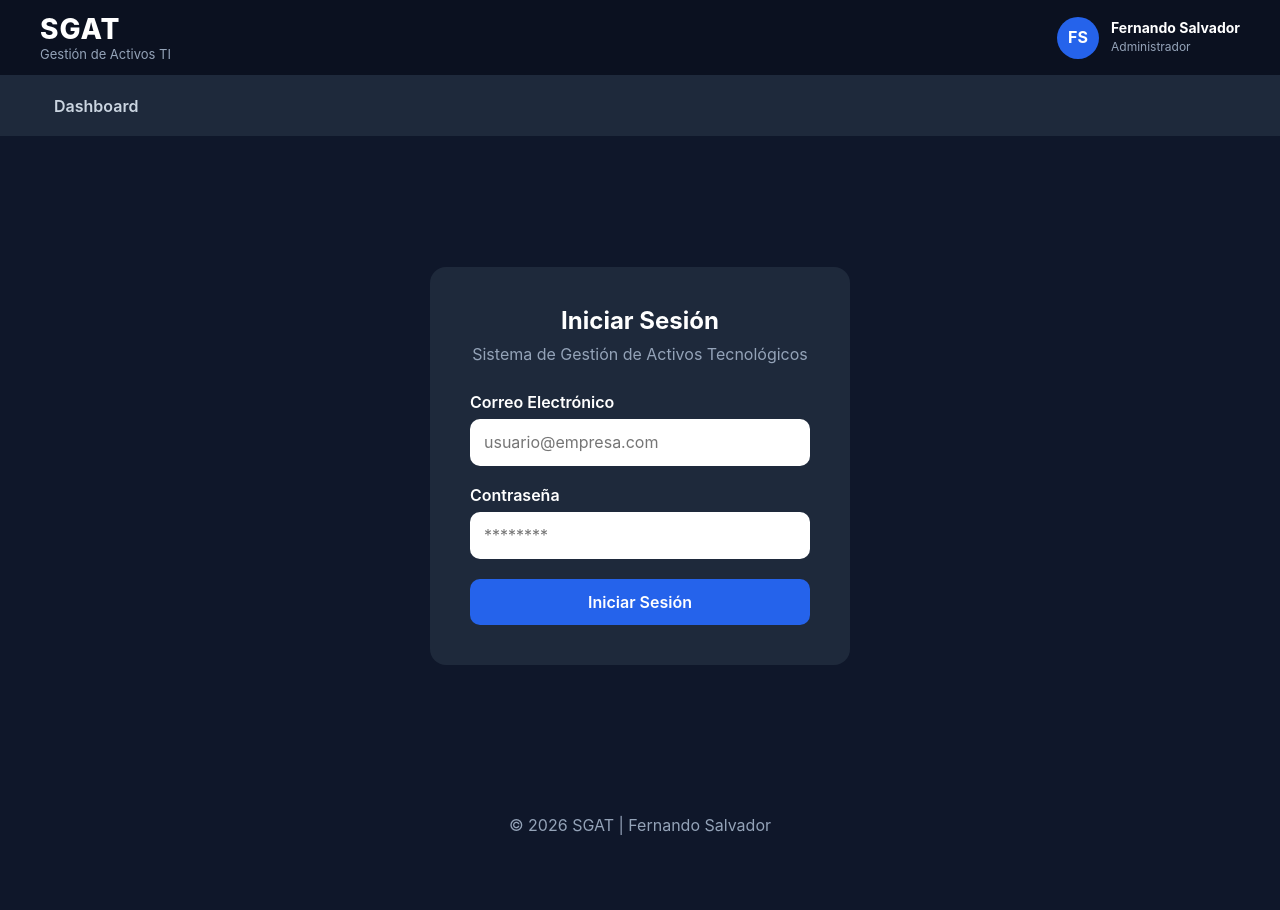
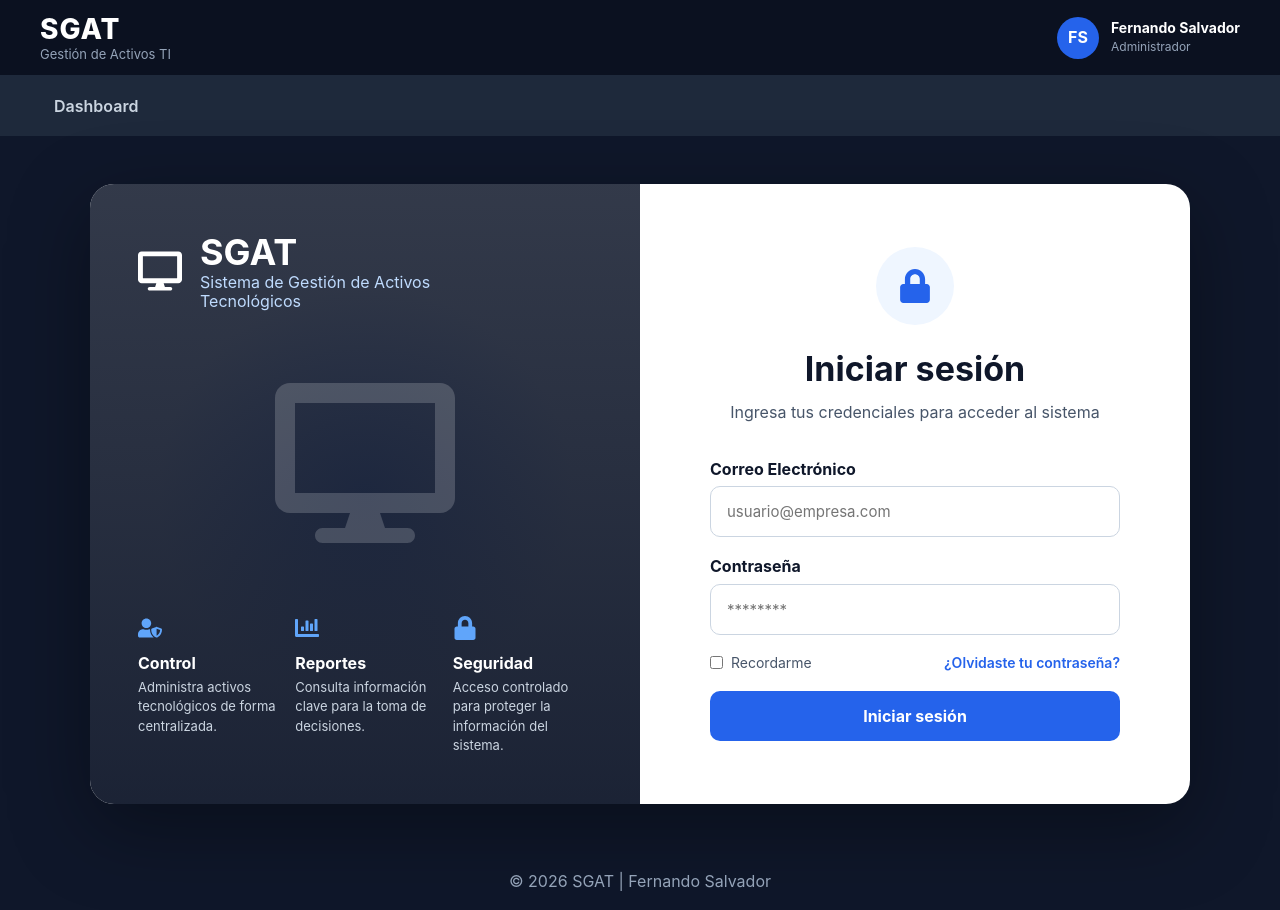
Before and after one commit to cazador0587/web_project_SGAT_frontend, a React (Vite) app: page /login in a window 1280 px wide. Before the commit the page ends 854 px from the top, so only its background shows below. Built offline with nearby package versions, Linux system fonts and the light colour scheme; a web font is replaced by a local one.

Commit message:
Mejorar diseño de pantalla login

```diff
--- a/src/pages/Login/Login.css
+++ b/src/pages/Login/Login.css
@@ -1,33 +1,129 @@
 .login {
-  min-height: calc(100vh - 140px);
+  min-height: calc(100vh - 136px);
+  padding: 48px 20px;
 
   display: flex;
   justify-content: center;
   align-items: center;
-
-  padding: 20px;
 }
 
-.login__card {
-  width: 420px;
+.login__container {
+  width: min(1100px, 100%);
+  min-height: 620px;
 
-  background: #1e293b;
+  display: grid;
+  grid-template-columns: 1fr 1fr;
 
-  padding: 40px;
+  background: #ffffff;
+  border-radius: 24px;
+  overflow: hidden;
+  box-shadow: 0 24px 80px rgba(0, 0, 0, 0.35);
+}
 
-  border-radius: 16px;
+.login__info {
+  background:
+    linear-gradient(rgba(15, 23, 42, 0.85), rgba(15, 23, 42, 0.95)),
+    radial-gradient(circle at center, rgba(37, 99, 235, 0.45), transparent 50%);
+
+  color: white;
+  padding: 48px;
+
+  display: flex;
+  flex-direction: column;
+  justify-content: space-between;
+}
+
+.login__brand {
+  display: flex;
+  align-items: center;
+  gap: 18px;
+}
+
+.login__brand-icon {
+  font-size: 44px;
+}
+
+.login__brand h1 {
+  font-size: 36px;
+  margin: 0;
+}
+
+.login__brand p {
+  color: #bfdbfe;
+  max-width: 320px;
+}
+
+.login__illustration {
+  display: flex;
+  justify-content: center;
+  align-items: center;
+}
+
+.login__illustration svg {
+  font-size: 180px;
+  color: rgba(255, 255, 255, 0.18);
+}
+
+.login__features {
+  display: grid;
+  grid-template-columns: repeat(3, 1fr);
+  gap: 18px;
+}
+
+.login__feature svg {
+  font-size: 24px;
+  color: #60a5fa;
+  margin-bottom: 10px;
+}
+
+.login__feature h3 {
+  font-size: 16px;
+  margin-bottom: 6px;
+}
+
+.login__feature p {
+  color: #cbd5e1;
+  font-size: 13px;
+  line-height: 1.5;
+}
+
+.login__form-panel {
+  padding: 60px 70px;
+
+  display: flex;
+  flex-direction: column;
+  justify-content: center;
+}
+
+.login__lock {
+  width: 78px;
+  height: 78px;
+
+  margin: 0 auto 24px;
+
+  border-radius: 50%;
+  background: #eff6ff;
+
+  display: flex;
+  align-items: center;
+  justify-content: center;
+
+  color: #2563eb;
+  font-size: 34px;
 }
 
 .login__title {
   text-align: center;
-  color: white;
-  margin-bottom: 10px;
+  color: #0f172a;
+  font-size: 34px;
+  margin-bottom: 12px;
 }
 
 .login__subtitle {
   text-align: center;
-  color: #94a3b8;
-  margin-bottom: 30px;
+  color: #475569;
+  margin-bottom: 36px;
+  line-height: 1.5;
 }
 
 .login__form {
@@ -43,32 +139,85 @@
 }
 
 .login__group label {
-  color: white;
-  font-weight: 600;
+  color: #0f172a;
+  font-weight: 700;
 }
 
 .login__group input {
-  padding: 14px;
+  padding: 16px;
   border-radius: 10px;
-  border: none;
+  border: 1px solid #cbd5e1;
+  font-size: 15px;
+}
+
+.login__group input:focus {
+  outline: none;
+  border-color: #2563eb;
+}
+
+.login__options {
+  display: flex;
+  justify-content: space-between;
+  align-items: center;
+  gap: 12px;
+
+  color: #475569;
+  font-size: 14px;
+}
+
+.login__remember {
+  display: flex;
+  align-items: center;
+  gap: 8px;
+}
+
+.login__options a {
+  color: #2563eb;
+  font-weight: 600;
 }
 
 .login__button {
   background: #2563eb;
-
   color: white;
 
   border: none;
-
-  padding: 14px;
-
+  padding: 16px;
   border-radius: 10px;
 
   cursor: pointer;
-
-  font-weight: 600;
+  font-weight: 700;
+  font-size: 16px;
 }
 
 .login__button:hover {
   background: #1d4ed8;
 }
+
+@media screen and (max-width: 900px) {
+  .login__container {
+    grid-template-columns: 1fr;
+  }
+
+  .login__info {
+    display: none;
+  }
+
+  .login__form-panel {
+    padding: 40px 28px;
+  }
+}
+
+@media screen and (max-width: 480px) {
+  .login {
+    padding: 24px 16px;
+  }
+
+  .login__title {
+    font-size: 28px;
+  }
+
+  .login__options {
+    align-items: flex-start;
+    flex-direction: column;
+  }
+}
--- a/src/pages/Login/Login.jsx
+++ b/src/pages/Login/Login.jsx
@@ -1,13 +1,54 @@
+import { FaLock, FaUserShield, FaChartBar, FaDesktop } from "react-icons/fa";
 import "./Login.css";
 
 function Login() {
   return (
     <section className="login">
-      <div className="login__card">
-        <h2 className="login__title">Iniciar Sesión</h2>
+      <div className="login__container">
+        <div className="login__info">
+          <div className="login__brand">
+            <FaDesktop className="login__brand-icon" />
+
+            <div>
+              <h1>SGAT</h1>
+              <p>Sistema de Gestión de Activos Tecnológicos</p>
+            </div>
+          </div>
+
+          <div className="login__illustration">
+            <FaDesktop />
+          </div>
+
+          <div className="login__features">
+            <div className="login__feature">
+              <FaUserShield />
+              <h3>Control</h3>
+              <p>Administra activos tecnológicos de forma centralizada.</p>
+            </div>
+
+            <div className="login__feature">
+              <FaChartBar />
+              <h3>Reportes</h3>
+              <p>Consulta información clave para la toma de decisiones.</p>
+            </div>
+
+            <div className="login__feature">
+              <FaLock />
+              <h3>Seguridad</h3>
+              <p>Acceso controlado para proteger la información del sistema.</p>
+            </div>
+          </div>
+        </div>
+
+        <div className="login__form-panel">
+          <div className="login__lock">
+            <FaLock />
+          </div>
+
+          <h2 className="login__title">Iniciar sesión</h2>
 
           <p className="login__subtitle">
-          Sistema de Gestión de Activos Tecnológicos
+            Ingresa tus credenciales para acceder al sistema
           </p>
 
           <form className="login__form">
@@ -23,10 +64,20 @@ function Login() {
               <input type="password" placeholder="********" />
             </div>
 
+            <div className="login__options">
+              <label className="login__remember">
+                <input type="checkbox" />
+                Recordarme
+              </label>
+
+              <a href="#">¿Olvidaste tu contraseña?</a>
+            </div>
+
             <button type="submit" className="login__button">
-            Iniciar Sesión
+              Iniciar sesión
             </button>
           </form>
+        </div>
       </div>
     </section>
   );
```
Lines whose indentation alone changed are shown as unchanged.
